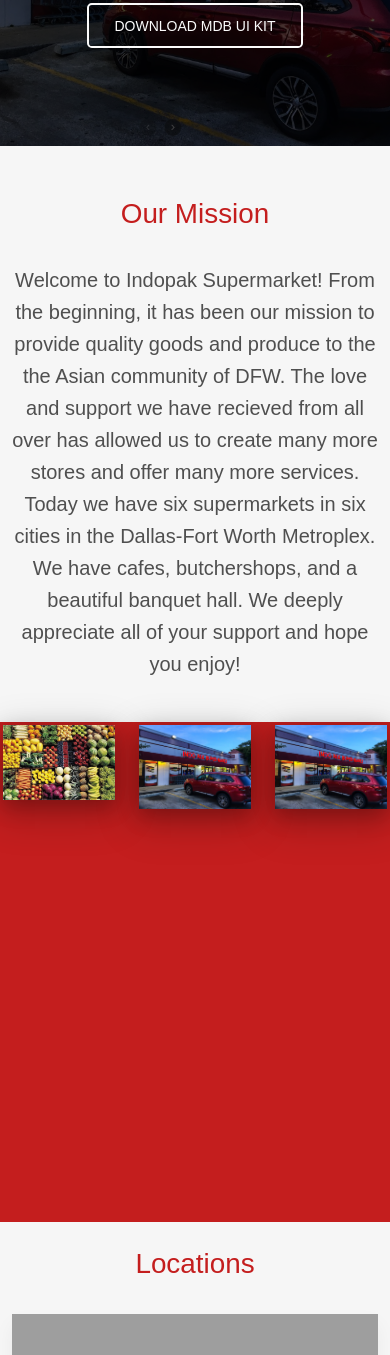
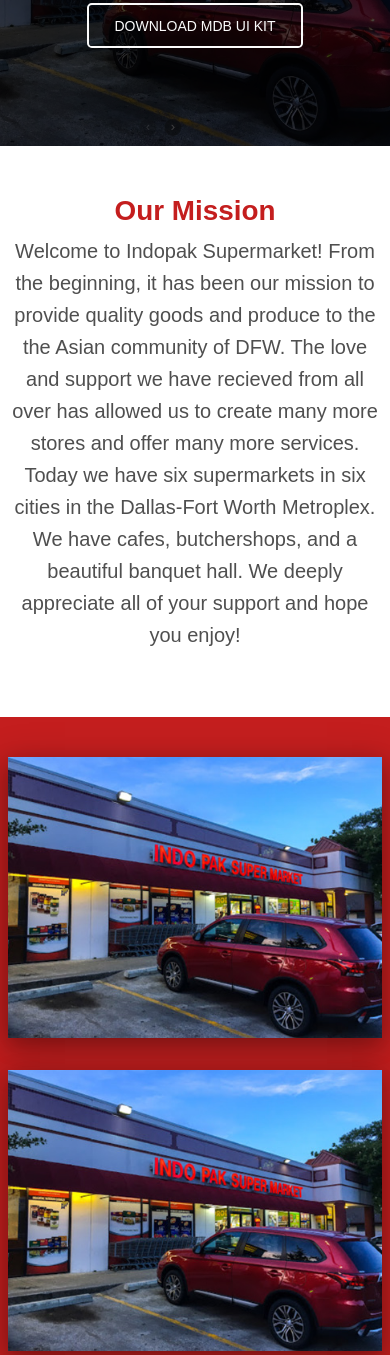
Before and after one commit to raiskazi/indopak-website, a Flask app: page / in a window 390 px wide. Shown: the part 329-1684 px from the top of the page. Run offline with Flask 2, Linux system fonts and the light colour scheme; a map, chart or similar area stays blank; some libraries are stand-ins or nearby versions; grey boxes are pictures that could not be loaded.

Commit message:
some touches

```diff
--- a/templates/index.html
+++ b/templates/index.html
@@ -53,11 +53,8 @@
 
 {% block content %}
 
-<div class="container">
-  <br>
-  <br>
-  <h1 style="color:rgb(196, 30, 30); text-align:center">Our Mission</h1>
-  <br>
+<div class="container mt-5">
+  <h1 class="mb-2" style="color:rgb(196, 30, 30); text-align:center"><b>Our Mission</b></h1>
   <p style="font-size:20px; text-align:center"> Welcome to Indopak Supermarket! From the beginning, it has been our
     mission to provide quality goods and produce to the the Asian community of DFW. The love and support we have
     recieved from all over has allowed us to create many more stores and offer many more services. Today we have six
@@ -67,31 +64,26 @@
 </div>
 
 
-<div id="colorstrip" />
-<div class="row">
-  <div class="col-4"> <img src="{{url_for('static', filename='images/produce.jpg')}}"
+<div class="row py-4 mt-4" style="background-color: rgb(196, 30, 30);">
+  <div class="col-md-4 my-3">
+    <div class="text-center mx-2"> <img src="{{url_for('static', filename='images/outside.jpg')}}"
         class="img-fluid shadow-5-strong" /> </div>
-  <div class="col-4"> <img src="{{url_for('static', filename='images/outside.jpg')}}"
+  </div>
+  <div class="col-md-4 my-3">
+    <div class="text-center mx-2"><img src="{{url_for('static', filename='images/outside.jpg')}}"
         class="img-fluid shadow-5-strong" /> </div>
-  <div class="col-4"> <img src="{{url_for('static', filename='images/outside.jpg')}}"
+  </div>
+  <div class="col-md-4 my-3">
+    <div class="text-center mx-2"> <img src="{{url_for('static', filename='images/outside.jpg')}}"
         class="img-fluid shadow-5-strong" /></div>
-</div>
   </div>
 </div>
 
 
 
-<div class="container">
-  <section id="location"></section>
-  <br>
-  <h1 style="color:rgb(196, 30, 30); text-align:center">Locations</h1>
-  <br>
-
-
-
-
-
-
+<div class="container mt-5">
+  <section id="location">
+    <h1 style="color:rgb(196, 30, 30); text-align:center" class="mb-1"><b>Locations</b></h1>
     <script
       src="https://maps.googleapis.com/maps/api/js?key=AIzaSyD-k9-SjNOqvY_GhDQvSOk_bPQEoOMWDAQ&callback=initMap&libraries=&v=weekly"
       defer>
@@ -114,9 +106,6 @@
           position: plano,
           map: map1,
         });
-
-
-
         // The location of Richardson
         const richardson = {
           lat: 32.94788595966537,
@@ -132,9 +121,6 @@
           position: richardson,
           map: map2,
         });
-
-
-
         // The location of Arlington
         const arlington = {
           lat: 32.65851369899025,
@@ -150,9 +136,6 @@
           position: arlington,
           map: map3,
         });
-
-
-
         // The location of Lewisville
         const lewisville = {
           lat: 33.004400701694635,
@@ -168,9 +151,6 @@
           position: lewisville,
           map: map4,
         });
-
-
-
         // The location of Carrollton
         const carrollton = {
           lat: 32.98198937989808,
@@ -186,9 +166,6 @@
           position: carrollton,
           map: map5,
         });
-
-
-
         // The location of Murphy
         const murphy = {
           lat: 33.01037652217639,
@@ -207,14 +184,10 @@
       }
     </script>
 
-
-
-
     <!-- CARD  -->
-
     <div class="row row-cols-1 row-cols-md-2">
-    <div class="col">
-      <div class="card">
+      <div class="col my-3">
+        <div class="card h-100">
           <div id="map1" class="map"></div>
           <div class="card-body">
             <p class="card-text">
@@ -230,8 +203,8 @@
           </div>
         </div>
       </div>
-    <div class="col">
-      <div class="card">
+      <div class="col my-3">
+        <div class="card h-100">
           <div id="map2" class="map"></div>
           <div class="card-body">
             <p class="card-text">
@@ -248,11 +221,10 @@
       </div>
     </div>
 
-  <br>
 
     <div class="row row-cols-1 row-cols-md-2">
-    <div class="col">
-      <div class="card">
+      <div class="col my-3">
+        <div class="card h-100">
           <div id="map3" class="map"></div>
           <div class="card-body">
             <p class="card-text">
@@ -268,8 +240,8 @@
           </div>
         </div>
       </div>
-    <div class="col">
-      <div class="card">
+      <div class="col my-3">
+        <div class="card h-100">
           <div id="map4" class="map"></div>
           <div class="card-body">
             <p class="card-text">
@@ -287,11 +259,10 @@
       </div>
     </div>
 
-  <br>
 
     <div class="row row-cols-1 row-cols-md-2">
-    <div class="col">
-      <div class="card">
+      <div class="col my-3">
+        <div class="card h-100">
           <div id="map5" class="map"></div>
           <div class="card-body">
             <p class="card-text">
@@ -306,8 +277,8 @@
           </div>
         </div>
       </div>
-    <div class="col">
-      <div class="card">
+      <div class="col my-3">
+        <div class="card h-100">
           <div id="map6" class="map"></div>
           <div class="card-body">
             <p class="card-text">
@@ -321,173 +292,61 @@
         </div>
       </div>
     </div>
-
-
-
-  <!--
-    <div class="row">
-      <div class="col-6">
-        <h1> <i>Plano</i> </h1>
-        <p>2060 W Spring Creek Pkwy #4285, Plano, TX 75023</p>
-        <a href=972-517-7031">(972) 517-7031</a>
-        <br>
-        <br>
-        <p style="color:green; font-size:25px"> <b>Open</b></p>
-        <p> <b>Monday through Sunday</b> </p>
-        <p> 10AM - 10PM </p>
-      </div>
-      <div class="col-6">
-        <div id="map1" class="map"></div>
-      </div>
-    </div>
-    <br>
-
-    <div class="row">
-      <div class="col-6">
-        <h1> <i>Richardson</i> </h1>
-        <p>323 E Polk St, Richardson, TX 75081</p>
-        <a href="972-644-7900">(972) 644-7900</a>
-        <br>
-        <br>
-        <p style="color:green; font-size:25px"> <b>Open</b></p>
-        <p>Sunday through Thursday 9AM - 9:30PM</p>
-        <p>Friday & Saturday 9AM - 10PM</p>
-      </div>
-      <div class="col-6">
-        <div id="map2" class="map"></div>
-      </div>
-    </div>
-    <br>
-
-    <div class="row">
-      <div class="col-6">
-        <h1> <i>Arlington</i> </h1>
-        <p>808 SW Green Oaks Blvd, Arlington, TX 76017</p>
-        <a href="tel:817-466-2016">(817) 466-2016</a>
-        <br>
-        <br>
-        <p style="color:green; font-size:25px"> <b>Open</b></p>
-        <p>Monday through Sunday 9AM - 10PM</p>
-      </div>
-      <div class="col-6">
-        <div id="map3" class="map"></div>
-      </div>
-    </div>
-    <br>
-
-    <div class="row">
-      <div class="col-6">
-        <h1> <i>Lewisville</i> </h1>
-        <p>297 W Round Grove Rd, Lewisville, TX 75067</p>
-        <a href="tel:972-906-2980">(972) 906-2980</a>
-        <br>
-        <br>
-        <p style="color:green; font-size:25px"> <b>Open</b></p>
-        <p>Monday through Sunday 10AM - 9:30PM</p>
-        <p></p>
-      </div>
-      <div class="col-6">
-        <div id="map4" class="map"></div>
-      </div>
-    </div>
-    <br>
-
-    <div class="row">
-      <div class="col-6">
-        <h1> <i>Carrollton</i> </h1>
-        <p>112, 1454, 2548 Dickerson Pkwy, Carrollton, TX 75006</p>
-        <a href="tel:972-323-2002">(972) 323-2002</a>
-        <br>
-        <br>
-        <p style="color:green; font-size:25px"> <b>Open</b></p>
-        <p>Monday through Sunday 10AM - 10PM</p>
-      </div>
-      <div class="col-6">
-        <div id="map5" class="map"></div>
-      </div>
-      <br>
-
-    </div>
-    <br>
-
-
-    <div class="row">
-      <div class="col-6">
-        <h1>Murphy</h1>
-        <p>416 Village Dr, Murphy, TX 75094</p>
-        <p>TBD</p>
-      </div>
-      <div class="col-6">
-        <div id="map6" class="map"></div>
-      </div>
-    </div> -->
-
-  <br>
-  <br>
-  <br>
-
+  </section>
 </div>
 
 
-<div id="colorstrip" />
-<div class="row">
-  <!-- <div class = "col-4"> <img src="{{url_for('static', filename='images/produce.jpg')}}" class="img-fluid shadow-5-strong"/> </div>
-      <div class = "col-4"> <img src="{{url_for('static', filename='images/outside.jpg')}}" class="img-fluid shadow-5-strong"/> </div>
-      <div class = "col-4"> <img src="{{url_for('static', filename='images/outside.jpg')}}" class="img-fluid shadow-5-strong"/></div> -->
-
-  <div class="col-4">
+<div class="row py-4 mt-5 mb-2" style="background-color: rgb(196, 30, 30);">
+  <div class="col-md-4 my-3">
+    <div class="bg-image text-center mx-4">
+      <img src="{{url_for('static', filename='images/outside.jpg')}}" class="img-fluid shadow-5-strong w-100" />
       <a href="{{url_for('cafe')}}">
-      <div class="bg-image">
-        <img src="{{url_for('static', filename='images/produce.jpg')}}" class="img-fluid shadow-5-strong" />
-        <div class="mask" style="background-color: rgba(0, 0, 0, 0.6)">
+        <div class="mask" style="background-color: rgba(0, 0, 0, 0.4)">
           <div class="d-flex justify-content-center align-items-center h-100">
             <p class="text-white mb-0">Cafe</p>
           </div>
         </div>
-      </div>
       </a>
     </div>
+  </div>
 
-  <div class="col-4">
+  <div class="col-md-4 my-3">
+    <div class="bg-image text-center mx-4">
+      <img src="{{url_for('static', filename='images/outside.jpg')}}" class="img-fluid shadow-5-strong w-100" />
       <a href="{{url_for('butcher')}}">
-      <div class="bg-image">
-        <img src="{{url_for('static', filename='images/produce.jpg')}}" class="img-fluid shadow-5-strong" />
-        <div class="mask" style="background-color: rgba(0, 0, 0, 0.6)">
+        <div class="mask" style="background-color: rgba(0, 0, 0, 0.4)">
           <div class="d-flex justify-content-center align-items-center h-100">
             <p class="text-white mb-0">Butcher</p>
           </div>
         </div>
-      </div>
       </a>
     </div>
+  </div>
 
-  <div class="col-4">
+  <div class="col-md-4 my-3">
+    <div class="bg-image text-center mx-4">
+      <img src="{{url_for('static', filename='images/outside.jpg')}}" class="img-fluid shadow-5-strong w-100" />
       <a href="{{url_for('banquet')}}">
-      <div class="bg-image">
-        <img src="{{url_for('static', filename='images/outside.jpg')}}" class="img-fluid shadow-5-strong" />
-        <div class="mask" style="background-color: rgba(0, 0, 0, 0.6)">
+        <div class="mask" style="background-color: rgba(0, 0, 0, 0.4)">
           <div class="d-flex justify-content-center align-items-center h-100">
             <p class="text-white mb-0">Banquet Hall</p>
           </div>
         </div>
-      </div>
       </a>
     </div>
-
-
   </div>
 </div>
 
 
 <div class="container mt-5 mb-5">
-  <h1 style="color:rgb(196, 30, 30); text-align:center">FAQ</h1>
+  <h1 style="color:rgb(196, 30, 30); text-align:center"><b>FAQ</b></h1>
   <section id="faq">
     <div class="accordion accordion-flush" id="accordionFlushExample">
       <div class="accordion-item">
         <h2 class="accordion-header" id="flush-headingOne">
           <button class="accordion-button collapsed" type="button" data-mdb-toggle="collapse"
             data-mdb-target="#flush-collapseOne" aria-expanded="false" aria-controls="flush-collapseOne">Is it
-            halal?</button>
+            Halal?</button>
         </h2>
         <div id="flush-collapseOne" class="accordion-collapse collapse" aria-labelledby="flush-headingOne"
           data-mdb-parent="#accordionFlushExample">
--- a/templates/layout.html
+++ b/templates/layout.html
@@ -25,7 +25,6 @@
       'Helvetica Neue', sans-serif */
         poppins-extralight, poppins, sans-serif;
       font-weight: 100;
-      background-color: #f6f6f6;
       max-width: 100%;
       overflow-x: hidden;
     }
@@ -115,9 +114,9 @@
   {% block content %}
   {% endblock %}
   <footer class="bg-light text-center text-lg-start">
-    <div class="text-center p-4" style="background-color: rgba(21, 166, 74)">
-      <h5 style="color: rgba(0,0,0, .55); font-weight: 200"> <i> © {{now.year}}
-          Indopak Supermarket</i></h5>
+    <div class="text-center p-4" style="background-color: rgb(255, 255, 255)">
+      <h5 style="color: rgba(0,0,0, 1); font-weight: 200"> © {{now.year}}
+        Indopak Supermarket</h5>
 
     </div>
   </footer>
```
Also changed, not shown: other parts of templates/layout.html (+12 -12 lines). Lines whose indentation alone changed are shown as unchanged.
